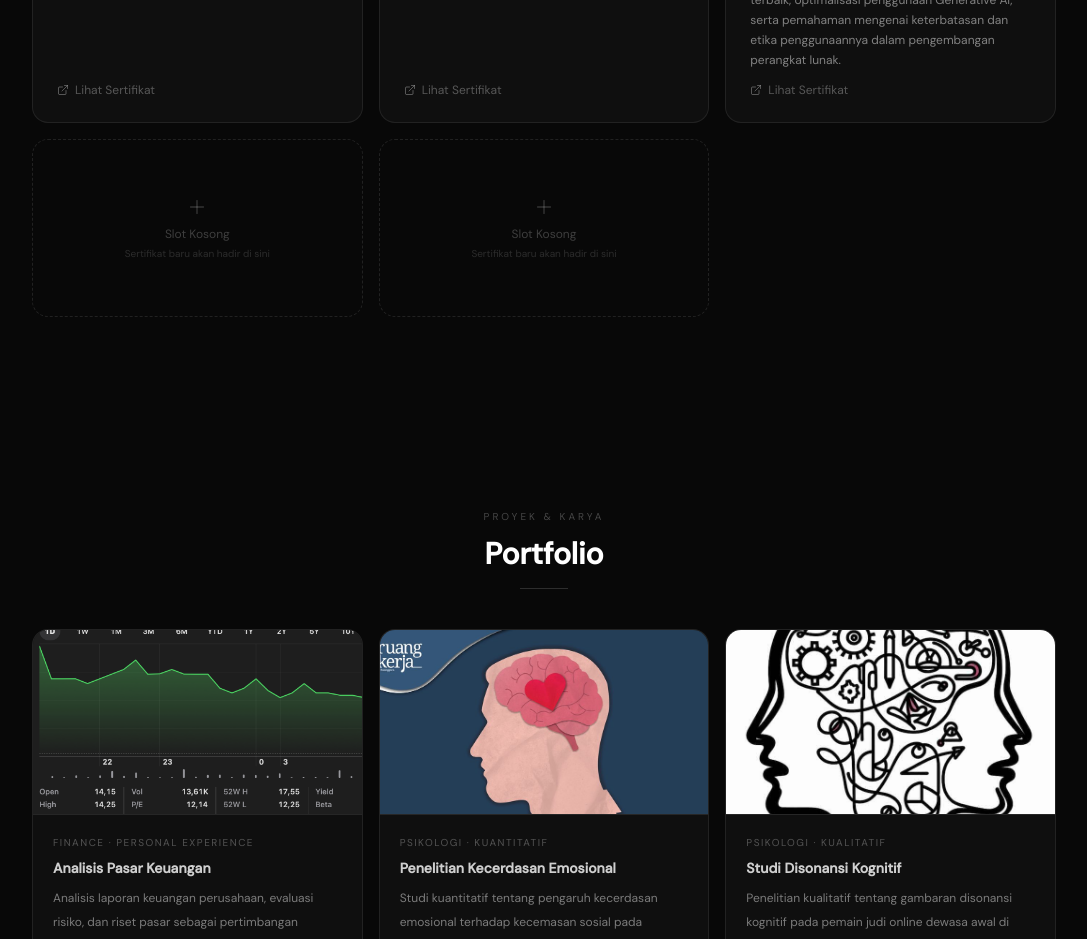
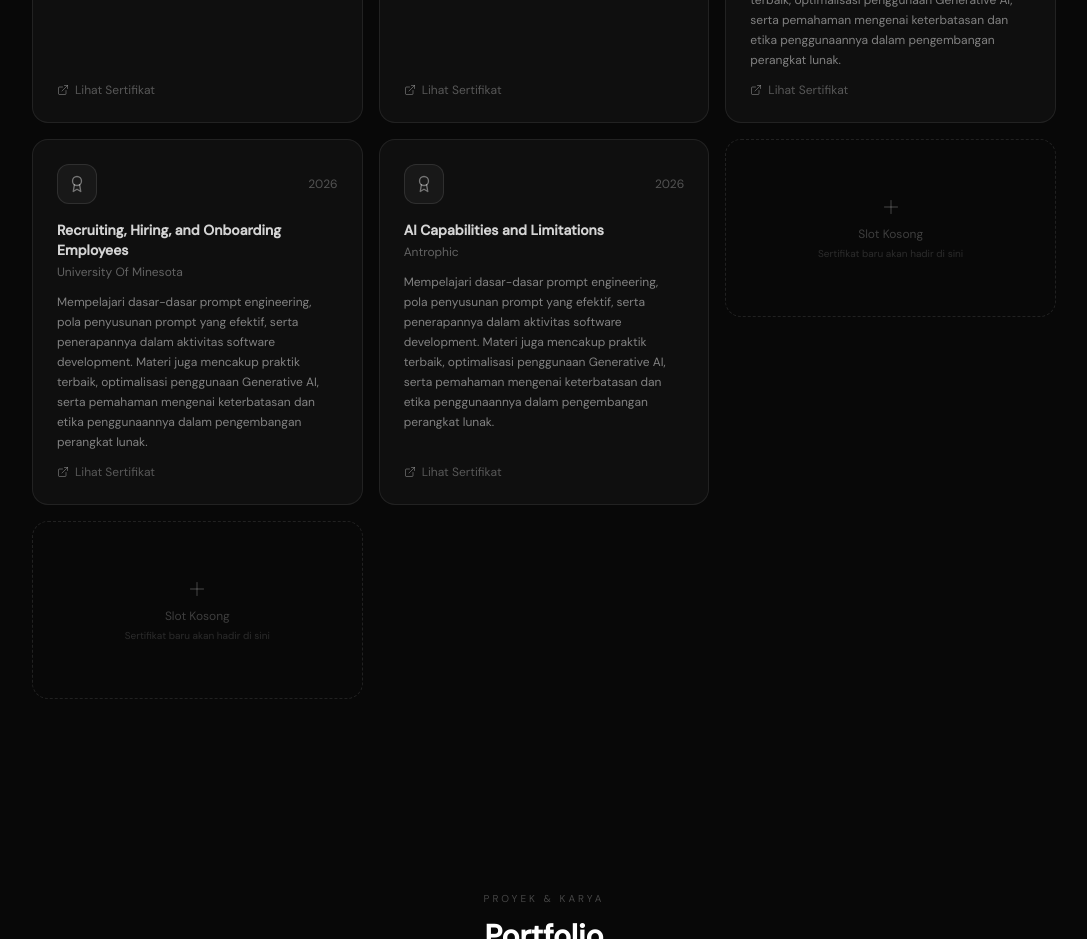
Before and after one commit to Ordinary-7/portofolio2, a Next.js app: page / in a window 1280 px wide. Shown: the part 3560-4499 px from the top of the page, without its empty margins (96-1183 px from the left). Built offline with nearby package versions, Linux system fonts and the light colour scheme; a web font is replaced by a local one.

Commit message:
update website

```diff
--- a/app/page.tsx
+++ b/app/page.tsx
@@ -103,6 +103,18 @@ const CERTIFICATES: Cert[] = [
     year: "2026",
     desc: "Mempelajari dasar-dasar prompt engineering, pola penyusunan prompt yang efektif, serta penerapannya dalam aktivitas software development. Materi juga mencakup praktik terbaik, optimalisasi penggunaan Generative AI, serta pemahaman mengenai keterbatasan dan etika penggunaannya dalam pengembangan perangkat lunak.",
     file: "/sertifikat_course_753_5712638_070526120909.pdf",
+  },
+  { name: "Recruiting, Hiring, and Onboarding Employees",
+    issuer: "University Of Minesota",
+    year: "2026",
+    desc: "Mempelajari dasar-dasar prompt engineering, pola penyusunan prompt yang efektif, serta penerapannya dalam aktivitas software development. Materi juga mencakup praktik terbaik, optimalisasi penggunaan Generative AI, serta pemahaman mengenai keterbatasan dan etika penggunaannya dalam pengembangan perangkat lunak.",
+    file: "/Coursera HLPS8MDAZWES.pdf",
+  },
+  { name: "AI Capabilities and Limitations",
+    issuer: "Antrophic",
+    year: "2026",
+    desc: "Mempelajari dasar-dasar prompt engineering, pola penyusunan prompt yang efektif, serta penerapannya dalam aktivitas software development. Materi juga mencakup praktik terbaik, optimalisasi penggunaan Generative AI, serta pemahaman mengenai keterbatasan dan etika penggunaannya dalam pengembangan perangkat lunak.",
+    file: "/certificate-s686dnad4ndk-1778471744.pdf",
   },   // 🔧 Ganti ini dengan sertifikat baru kamu
   { empty: true }, // 🔧 Ganti ini dengan sertifikat baru kamu
   { empty: true }, // 🔧 Ganti ini dengan sertifikat baru kamu
```
Also changed, not shown: 2 other files (tests, documents, lock files or other folders).
